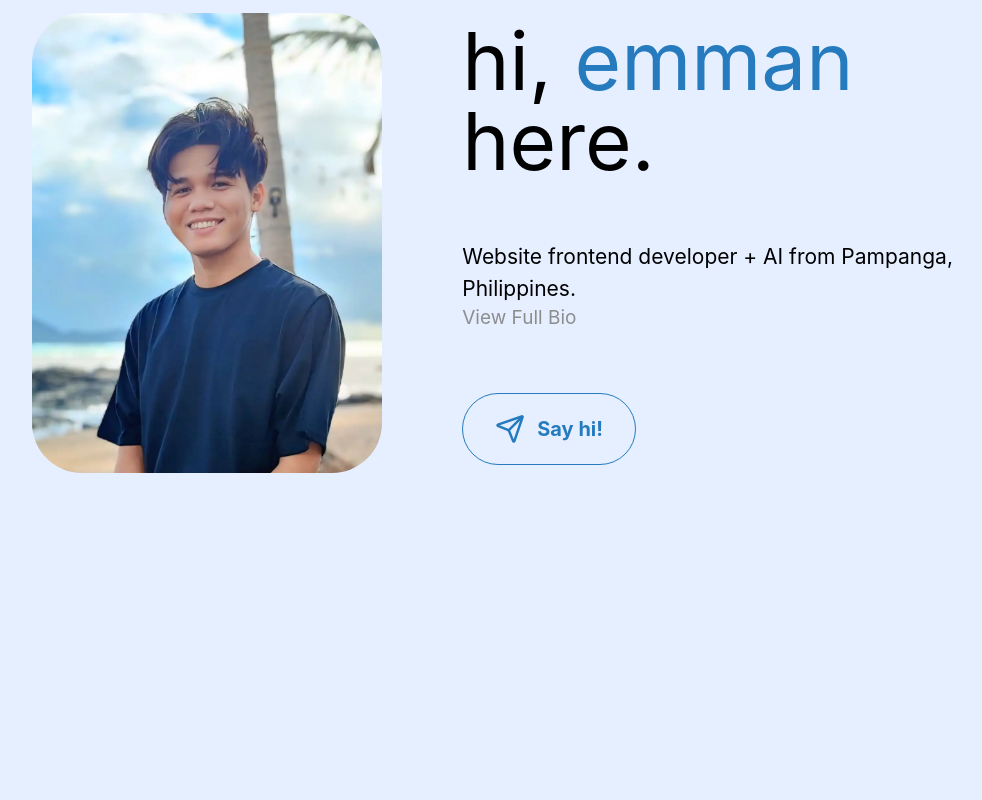
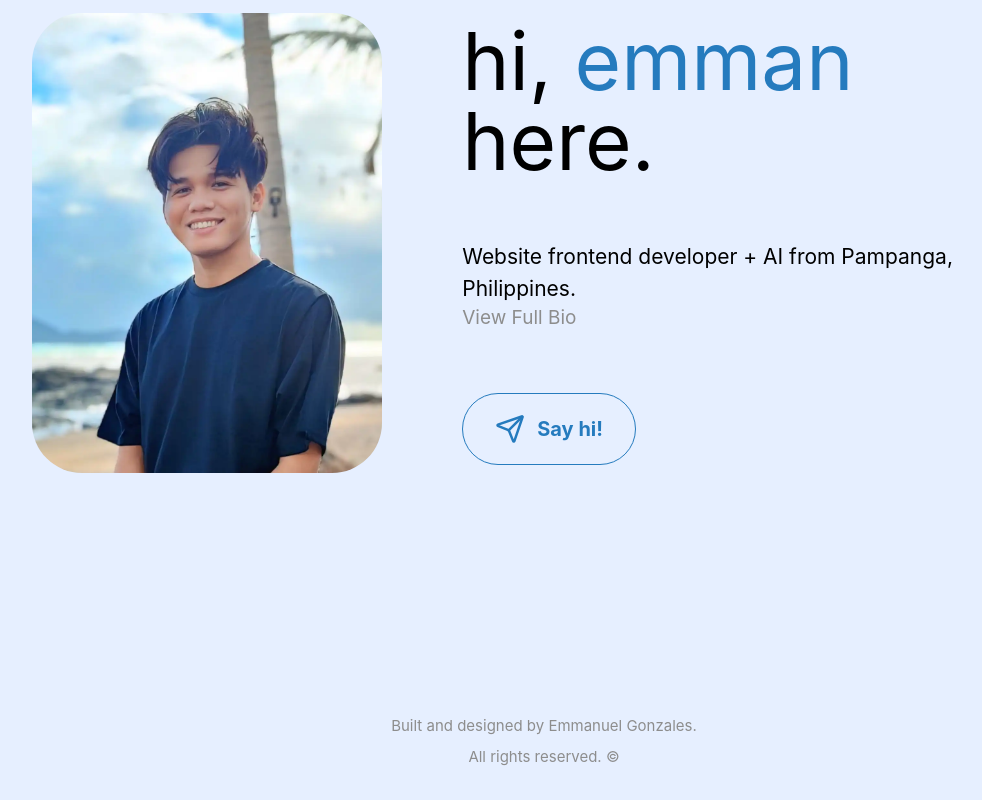
Before and after one commit to ELGWorks/ELG-V2, a React (Vite) app: page / in a window 1280 px wide. Shown: the part 1717-2517 px from the top of the page, without its empty margins (96-1078 px from the left). Before the commit the page ends 2400 px from the top, so only its background shows below. Built offline with nearby package versions, Linux system fonts and the light colour scheme.

Commit message:
add simple footer

```diff
--- /dev/null
+++ b/src/components/Footer.tsx
@@ -0,0 +1,10 @@
+function Footer() {
+  return (
+    <footer className="flex flex-col items-center justify-center gap-2 py-8 text-[15px] text-[#8D8D8D]">
+      <p>Built and designed by Emmanuel Gonzales.</p>
+      <p>All rights reserved. ©</p>
+    </footer>
+  );
+}
+
+export default Footer;
--- a/src/components/Header.tsx
+++ b/src/components/Header.tsx
@@ -99,7 +99,7 @@ function Header() {
 
         <button
           aria-label="Toggle theme"
-          className={`flex shrink-0 items-center transition-opacity duration-500 ease-in-out ${
+          className={`flex shrink-0 items-center transition-opacity duration-500 ease-in-out cursor-pointer ${
             isOpen && showContent
               ? "visible opacity-100"
               : "invisible opacity-0"
--- a/src/pages/HomePage.tsx
+++ b/src/pages/HomePage.tsx
@@ -3,6 +3,7 @@ import Header from "../components/Header";
 import HomeSection from "../components/HomeSection";
 import ProjectsSection from "../components/ProjectsSection";
 import { ReactLenis } from "lenis/react";
+import Footer from "../components/Footer";
 import "lenis/dist/lenis.css";
 
 function HomePage() {
@@ -10,7 +11,7 @@ function HomePage() {
     <>
       <ReactLenis root options={{ lerp: 0.1, smoothWheel: true }}>
         <Header />
-        <div>
+
         <section id="home" className="min-h-screen">
           {<HomeSection />}
         </section>
@@ -22,7 +23,8 @@ function HomePage() {
         <section id="contact" className="min-h-screen">
           {<ContactSection />}
         </section>
-        </div>
+
+        <Footer />
       </ReactLenis>
     </>
   );
```
Lines whose indentation alone changed are shown as unchanged.
